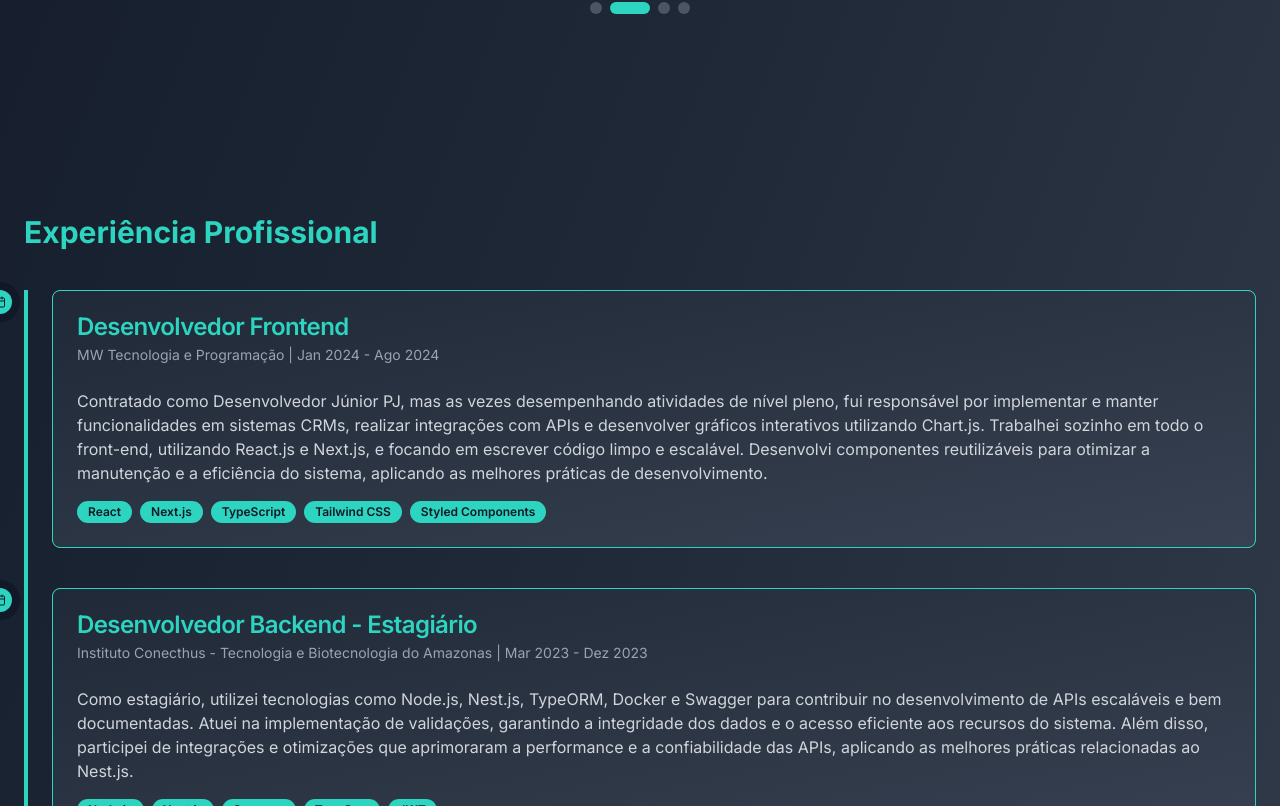
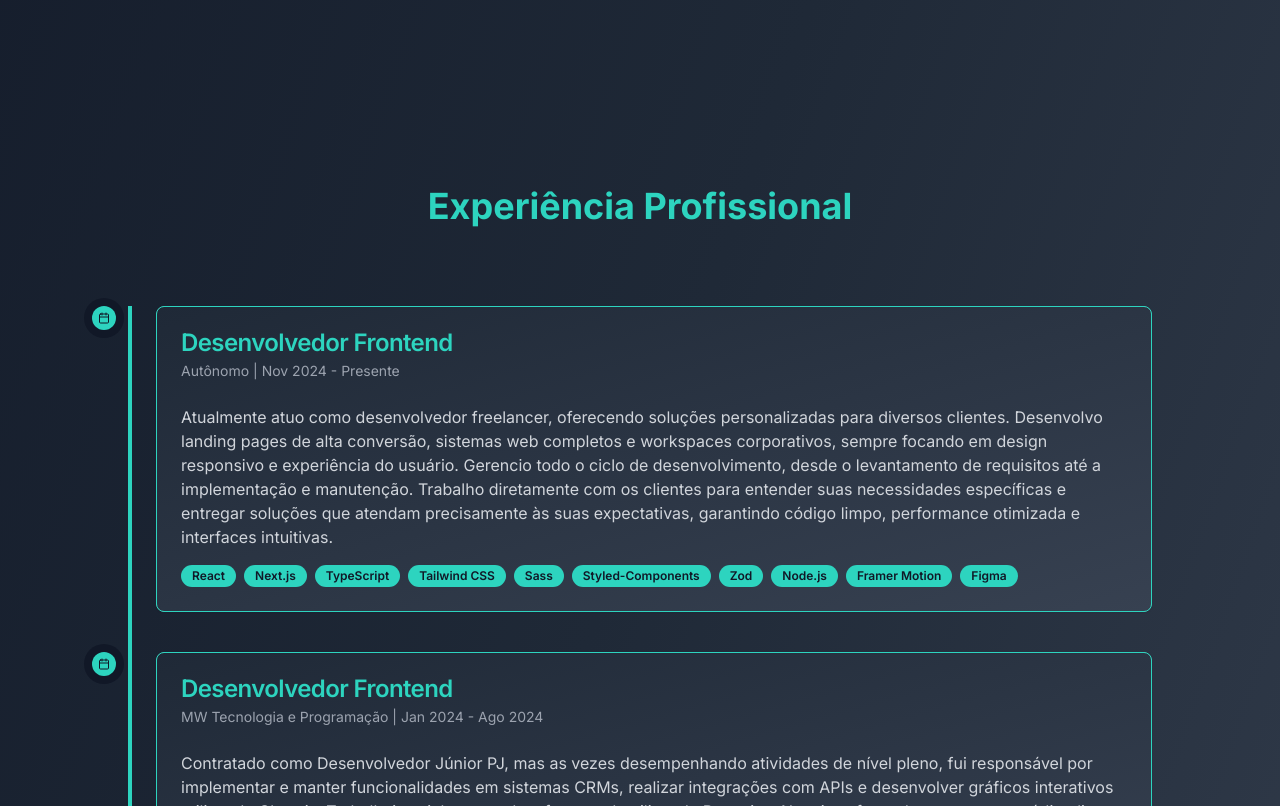
Before and after one commit to itseduardolima/portfolio, a Next.js app: page / in a window 1280 px wide. Shown: the part 1334-2140 px from the top of the page. Built offline with nearby package versions, Linux system fonts and the light colour scheme.

Commit message:
refactor: experience section

```diff
--- a/components/sections/About.tsx
+++ b/components/sections/About.tsx
@@ -37,7 +37,7 @@ export function AboutSection({ fadeInUp, id }: AboutSectionProps) {
     <motion.section
       id={id}
       ref={ref}
-      className="min-h-screen lg:min-h-[80vh] flex flex-col justify-center max-w-6xl mx-auto"
+      className="min-h-screen lg:min-h-[80vh] flex flex-col justify-center max-w-5xl mx-auto"
       {...fadeInUp}
     >
       <div className="flex flex-col md:flex-row items-center justify-between ">
--- a/components/sections/Experience.tsx
+++ b/components/sections/Experience.tsx
@@ -1,5 +1,11 @@
 import { motion } from "framer-motion";
-import { Card, CardContent, CardDescription, CardHeader, CardTitle } from "@/components/ui/card";
+import {
+  Card,
+  CardContent,
+  CardDescription,
+  CardHeader,
+  CardTitle,
+} from "@/components/ui/card";
 import { Badge } from "@/components/ui/badge";
 import { Calendar } from "lucide-react";
 import { Experience } from "@/mock/experiencesData";
@@ -11,13 +17,29 @@ interface ExperienceSectionProps {
   id?: string;
 }
 
-export function ExperienceSection({ fadeInUp, experience, id }: ExperienceSectionProps) {
-
+export function ExperienceSection({
+  fadeInUp,
+  experience,
+  id,
+}: ExperienceSectionProps) {
   const ref = useRef(null);
 
   return (
-    <motion.section id={id} ref={ref} className="py-20" {...fadeInUp}>
-      <h2 className="text-3xl font-bold mb-10 text-teal-400">Experiência Profissional</h2>
+    <motion.section
+      id={id}
+      ref={ref}
+      className="min-h-screen max-w-5xl mx-auto"
+      {...fadeInUp}
+    >
+      <motion.h2
+        className="text-2xl lg:text-4xl font-bold mb-20 text-teal-400 text-center"
+        initial={{ opacity: 0, y: 20 }}
+        whileInView={{ opacity: 1, y: 0 }}
+        transition={{ duration: 0.7 }}
+        viewport={{ once: true }}
+      >
+        Experiência Profissional
+      </motion.h2>
       <div className="relative border-l-4 border-teal-400">
         {experience.map((job, index) => (
           <motion.div
@@ -39,10 +61,16 @@ export function ExperienceSection({ fadeInUp, experience, id }: ExperienceSectio
                 </CardDescription>
               </CardHeader>
               <CardContent>
-                <p className="mb-4 text-base font-normal text-gray-300">{job.description}</p>
+                <p className="mb-4 text-base font-normal text-gray-300">
+                  {job.description}
+                </p>
                 <div className="flex flex-wrap gap-2">
                   {job.technologies.map((tech, techIndex) => (
-                    <Badge key={techIndex} variant="secondary" className="bg-teal-400 text-gray-900">
+                    <Badge
+                      key={techIndex}
+                      variant="secondary"
+                      className="bg-teal-400 text-gray-900"
+                    >
                       {tech}
                     </Badge>
                   ))}
--- a/components/sections/Projects.tsx
+++ b/components/sections/Projects.tsx
@@ -27,7 +27,7 @@ export function ProjectsSection({ fadeInUp, projects, id }: ProjectsSectionProps
   const [swiperInstance, setSwiperInstance] = useState<SwiperType | null>(null)
 
   return (
-    <motion.section id={id} ref={ref} className="relative py-16 md:py-20 overflow-hidden" {...fadeInUp}>
+    <motion.section id={id} ref={ref} className="relative min-h-screen overflow-hidden" {...fadeInUp}>
       <div className="max-w-7xl mx-auto px-4">
         <motion.h2
           className="text-2xl lg:text-4xl font-bold mb-6 text-teal-400 text-center"
--- a/mock/experiencesData.ts
+++ b/mock/experiencesData.ts
@@ -7,6 +7,26 @@ export interface Experience {
 }
 
 export const experienceData: Experience[] = [
+  {
+    title: "Desenvolvedor Frontend",
+    company: "Autônomo",
+    period: "Nov 2024 - Presente",
+    description:
+      "Atualmente atuo como desenvolvedor freelancer, oferecendo soluções personalizadas para diversos clientes. Desenvolvo landing pages de alta conversão, sistemas web completos e workspaces corporativos, sempre focando em design responsivo e experiência do usuário. Gerencio todo o ciclo de desenvolvimento, desde o levantamento de requisitos até a implementação e manutenção. Trabalho diretamente com os clientes para entender suas necessidades específicas e entregar soluções que atendam precisamente às suas expectativas, garantindo código limpo, performance otimizada e interfaces intuitivas.",
+    technologies: [
+      "React",
+      "Next.js",
+      "TypeScript",
+      "Tailwind CSS",
+      "Sass",
+      "Styled-Components",
+      "Zod",
+      "Node.js",
+      "Framer Motion",
+      "Figma",
+
+    ],
+  },
   {
     title: "Desenvolvedor Frontend",
     company: "MW Tecnologia e Programação",
```
